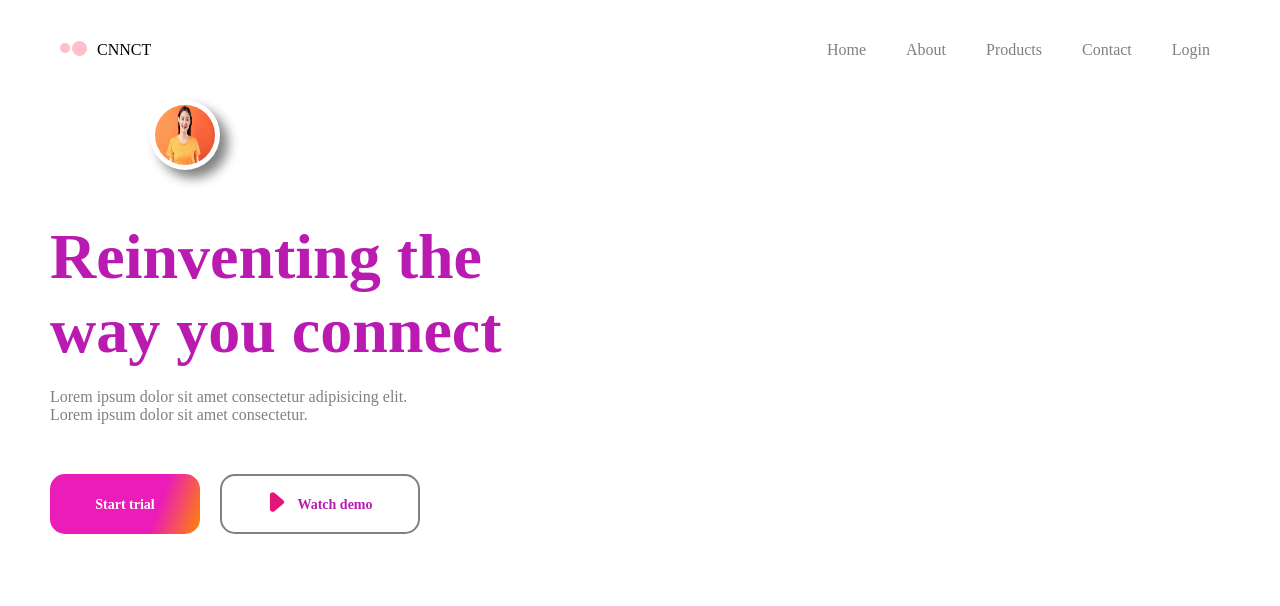
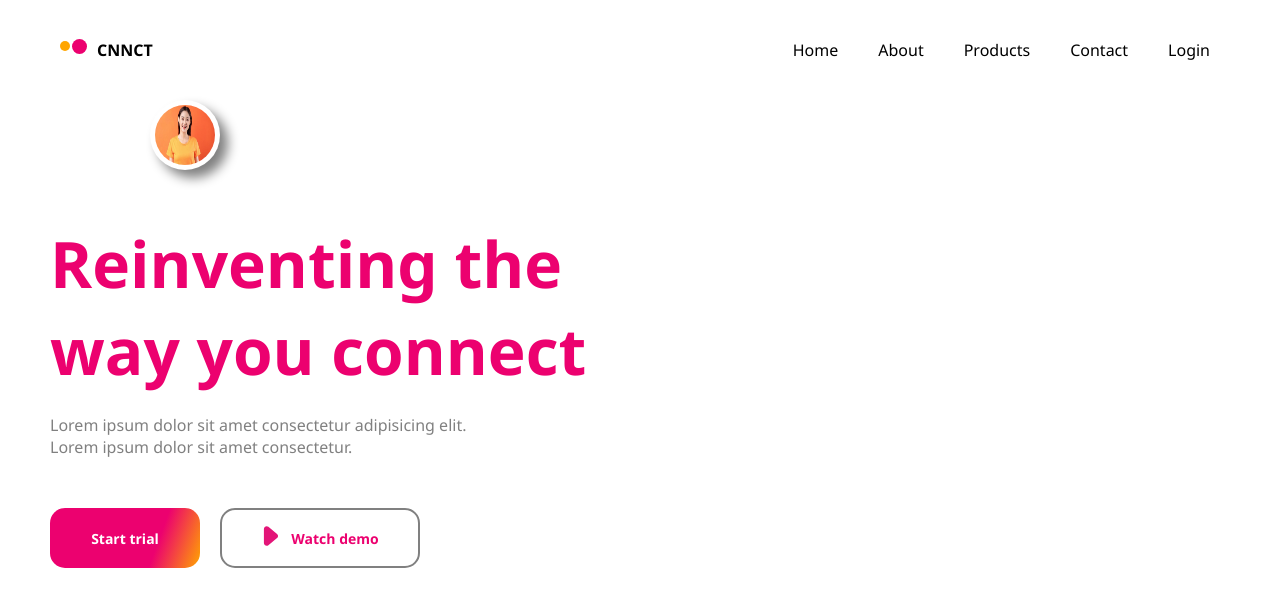
Before and after one commit to titlyn/Wcc_week_4, a plain HTML site: page index.html in a window 1280 px wide. Drawn offline with Linux system fonts and the light colour scheme.

Commit message:
simple anim

```diff
--- a/assets/css/style.part1.css
+++ b/assets/css/style.part1.css
@@ -31,7 +31,7 @@
 }
 
 #logo div {
-    background: pink;
+    background:rgb(236, 1, 111);
     border-radius: 50%;
 }
 
@@ -82,12 +82,25 @@ header #nav {
         width: 100%;
     }
 
+    #logo #c1 {
+        background: orange;
+    }
+
+    #logo #c2 {
+        background: rgb(236, 1, 111);
+    }
+
+    #nav #logo {
+        font-family: 'Segoe UI', Tahoma, Geneva, Verdana, sans-serif;
+        font-weight: bold;
+    }
+
     #nav .item {
         position: relative;
     }
 
     #nav a {
-        color: gray;
+        font-family: 'Segoe UI', Tahoma, Geneva, Verdana, sans-serif;
         font-weight: 500;
         font-size: 1rem;
         padding: 10px 20px;
@@ -98,7 +111,7 @@ header #nav {
         position: absolute;
         width: 0;
         height: 2px;
-        background: rgb(185, 27, 177);
+        background: rgb(236, 1, 111);
         left: 0;
         bottom: -4px;
         transition: ease .42s;
@@ -118,6 +131,8 @@ header #nav {
     }
 
     #left .buttons .button {
+        font-weight: bold;
+        font-family: 'Segoe UI', Tahoma, Geneva, Verdana, sans-serif;
         color: white;
         font-size: 14px;
         display: flex;
@@ -128,7 +143,8 @@ header #nav {
         line-height: 55px;
         border-radius: 15px;
         padding: 0 20px;
-        border: 2px solid gray;
+        border: 2px solid grey;
+        transition: .34s;
     }
 
     #left .buttons .button img {
@@ -138,15 +154,20 @@ header #nav {
         margin-right: 10px;
     }
 
+    .button:hover {
+        opacity: 0.8;
+        transform: translateY(-10px);
+    }
+
     #left #b1 {
-        background: linear-gradient(110deg, rgb(235, 28, 183)70%, rgb(255, 136, 0));
+        background: linear-gradient(110deg, rgb(236, 1, 111)70%, orange);
         border: none;
         margin-right: 20px;
         width: 150px;
     }
 
     #left #b2 {
-        color: rgb(185, 27, 177);
+        color: rgb(236, 1, 111);
         width: 200px;
     }
 
@@ -171,14 +192,16 @@ header #nav {
 
     .descri {
         margin-bottom: 20px;
-        color: rgb(185, 27, 177);
+        color: rgb(236, 1, 111);
     }
 
     .descri h1 {
         font-size: 4rem;
+        font-family: 'Segoe UI', Tahoma, Geneva, Verdana, sans-serif;
     }
 
     .text {
+        font-family: 'Segoe UI', Tahoma, Geneva, Verdana, sans-serif;
         margin-bottom: 50px;
     }
 
```
